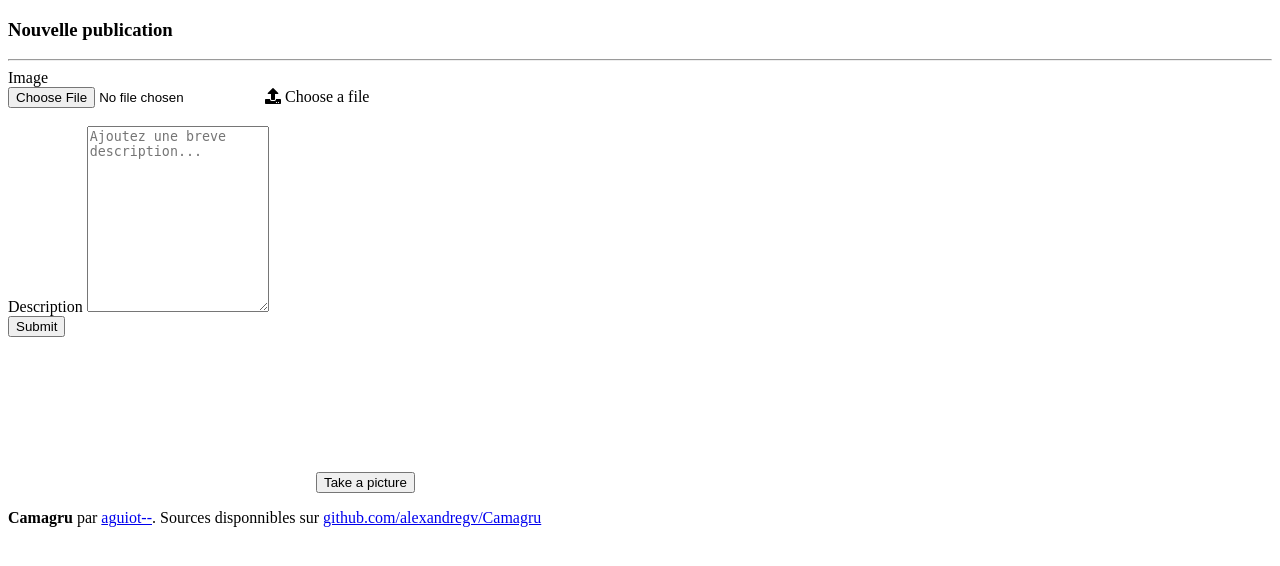
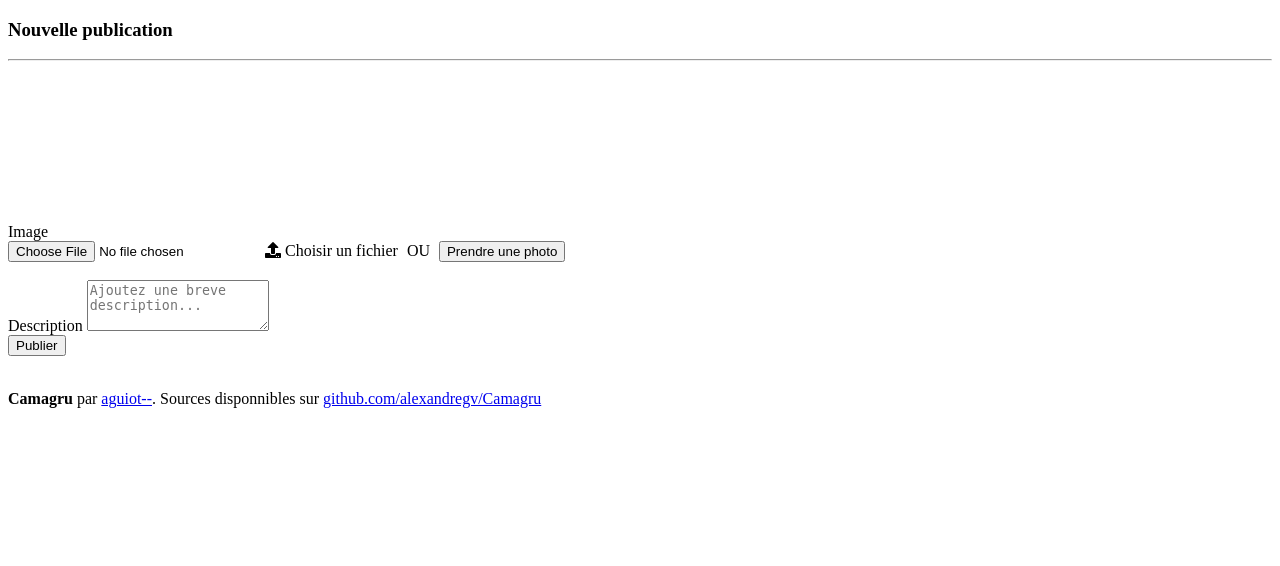
Before and after one commit to alexandregv/Camagru, a PHP site: template www/App/Views/Posts/new.php in a window 1280 px wide. Shown: the top 566 px of the page. Run offline with PHP 8.4, Linux system fonts and the light colour scheme; the template is opened without the code that fills it, so the values that code supplies are empty; some libraries are stand-ins or nearby versions.

Commit message:
Redesign /new page

```diff
--- a/www/App/Views/Posts/new.php
+++ b/www/App/Views/Posts/new.php
@@ -9,9 +9,16 @@ Helpers::partial('navbar');
 	<div class="box">
       <h3 class="title is-3">Nouvelle publication</h3>
 	  <hr>
-
-	  <div class="columns">
+      <div class="tile is-ancestor">
+        <div class="tile is-vertical is-8">
+          <div class="tile">
+            <div class="tile is-parent">
+              <article class="tile is-child box">
       		    <div class="column">
+      		      <div id="camera" class="column">
+      		        <canvas id="camera--sensor" hidden></canvas>
+      		        <video id="camera--view" autoplay playsinline></video>
+      		      </div>
          	      <form method="POST" action="<?= Helpers::route('Posts#new') ?>" enctype="multipart/form-data">
       	            <label for="picture">Image</label>
                       <div class="file">
@@ -19,34 +26,29 @@ Helpers::partial('navbar');
                           <input class="file-input" type="file" id="picture" accept="image/png, image/jpeg" onchange="readURL(this);">
                           <span class="file-cta">
                             <span class="file-icon"><i class="fas fa-upload"></i></span>
-                  <span class="file-label">Choose a file</span>
+                            <span class="file-label">Choisir un fichier</span>
                           </span>
       		          </label>
+      		          <span style="margin: 5px 5px;"> OU </span>
+          	          <button id="camera--trigger" class="button is-light" type="button">Prendre une photo</button>
+      		      	  <input id="img" name="img" type="text" hidden="hidden">
       		        </div>
+
       	            <br>
       	            <label for="description">Description</label>
-	        <textarea class="textarea" rows="12" name="description" placeholder="Ajoutez une breve description..."></textarea>
+      	            <textarea class="textarea" rows="3" name="description" placeholder="Ajoutez une breve description..."></textarea>
       	            <br>
-   	        <input type="submit" class="button is-primary">
+         	        <input type="submit" class="button is-primary is-rounded is-outlined is-fullwidth" value="Publier">
          	      <form>
               </div>
-
-		<!-- Camera -->
-		<div id="camera" class="column">
-		  <!-- Camera sensor -->
-		  <canvas id="camera--sensor" hidden></canvas>
-
-		  <!-- Camera view -->
-		  <video id="camera--view" autoplay playsinline></video>
-
-		  <!-- Camera output -->
+        	  </div>
+          </article>
+        </div>
+      </div>
+      <div class="tile is-parent">
+        <article class="tile is-child box">
           <img src="//:0" alt="" id="camera--output">
-
-		  <!-- Image base64 -->
-		  <input id="img" name="img" type="text" hidden="hidden">
-
-		  <!-- Camera trigger -->
-    	  <button id="camera--trigger" class="button is-info" type="button">Take a picture</button>
+        </article>
       </div>
       </div>
     </div>
@@ -93,6 +95,7 @@ Helpers::partial('navbar');
 	        var reader = new FileReader();
 
 	        reader.onload = function (e) {
+				document.querySelector('#camera--output').classList.add("taken");
 	            document.querySelector('#camera--output').setAttribute('src', e.target.result);
 				document.querySelector('#img').setAttribute('value', e.target.result);
 	        }
```
Also changed, not shown: www/public/assets/css/style.css, www/public/assets/sass/style.sass. Lines whose indentation alone changed are shown as unchanged.
